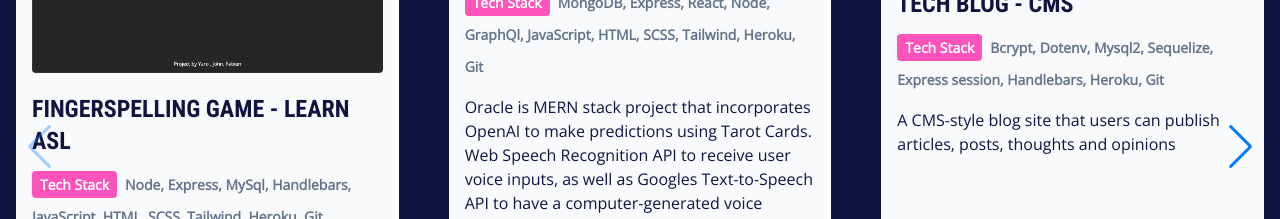
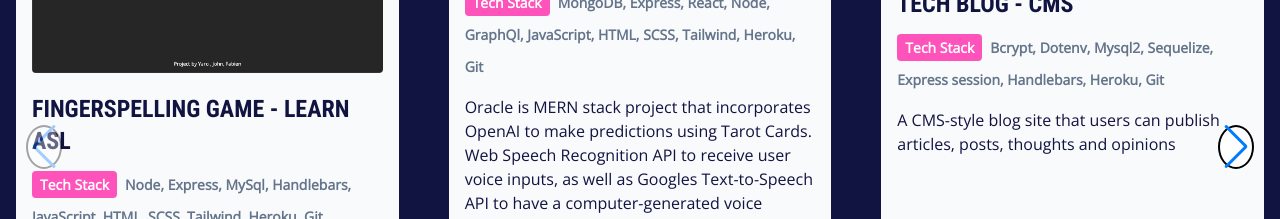
Before and after one commit to johnxlai/2023-portfolio, a React (Create React App) app: page / in a window 1280 px wide. Shown: the part 2120-2339 px from the top of the page. Built offline with nearby package versions, Linux system fonts and the light colour scheme.

Commit message:
Add style to arrows

```diff
--- a/src/components/sections/portfolio/Projects.js
+++ b/src/components/sections/portfolio/Projects.js
@@ -7,6 +7,8 @@ import 'swiper/css/pagination';
 import 'swiper/css/navigation';
 
 import { Pagination, Navigation } from 'swiper';
+import { BsFillArrowLeftSquareFill } from 'react-icons/bs';
+import { BsFillArrowRightSquareFill } from 'react-icons/bs';
 
 const Projects = ({ projects }) => {
   return (
--- a/src/styles/swiper.scss
+++ b/src/styles/swiper.scss
@@ -7,7 +7,28 @@
 // .swiper-pagination {
 //   bottom: -33px;
 // }
+.swiper-button-next,
+.swiper-button-prev {
+  background-color: white;
+  background-position: center;
+  background-size: 40px;
+  background-repeat: no-repeat;
+  padding: 8px 16px;
+  border-radius: 100%;
+  border: 2px solid black;
+  color: red;
+}
 
+.swiper-button-next::after,
+.swiper-button-prev::after {
+  content: '';
+}
+
+.swiper-pagination-bullet {
+  width: 40px;
+  height: 40px;
+  background-color: red;
+}
 .swiper-pagination-bullet {
   background-color: var(--tertiary-color) !important;
   border-radius: 0.5rem !important;
```
